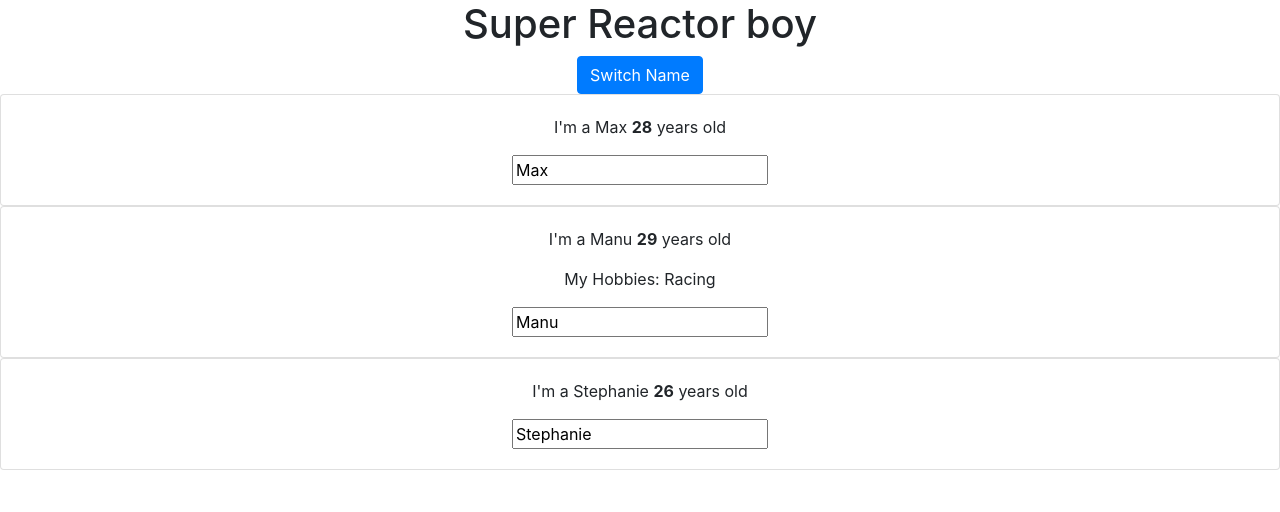
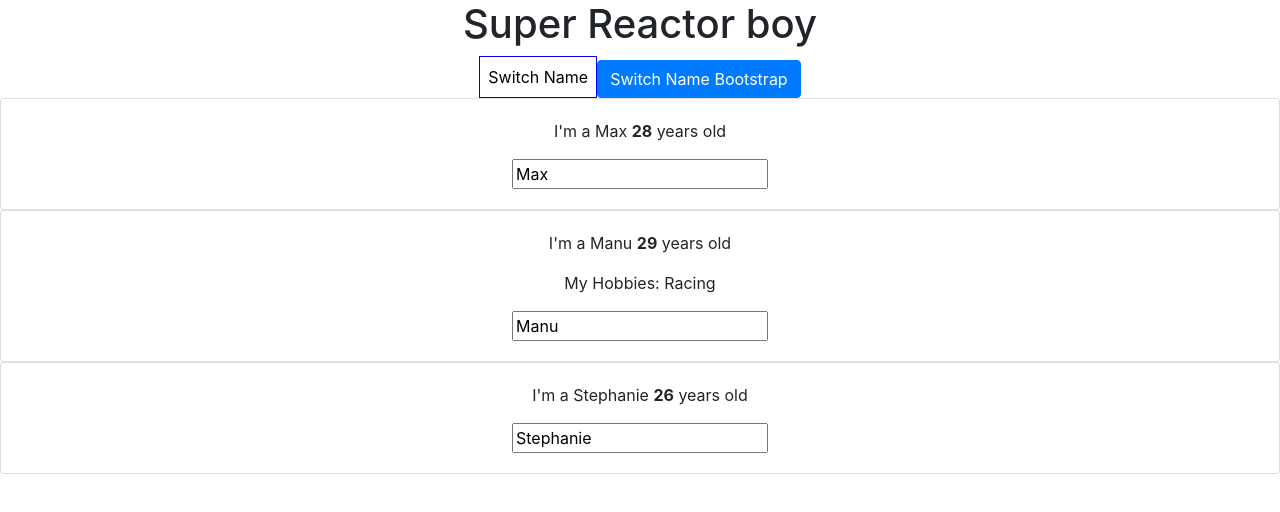
Before and after one commit to goxr3plus/React-App, a React (Create React App) app: page / in a window 1280 px wide. Shown: the top 512 px of the page. Built offline with nearby package versions, Linux system fonts and the light colour scheme.

Commit message:
Trying inline style

```diff
--- a/src/App.js
+++ b/src/App.js
@@ -35,11 +35,21 @@
    }
 
   render() {
+    const style ={
+      backgroundColor: 'white',
+      font: 'inherit',
+      border: '1px solid blue',
+      padding: '8px',
+      cursor: 'pointer'
+
+    }
+
     return (
       <div className="App">
         <h1> Super Reactor boy</h1>
         {/* () => this.switchNameHandler("Maximilian" ) This can be inefficient*/}
-        <Button onClick={ () => this.switchNameHandler("Maximilian" )}>Switch Name</Button>
+        <button style={style} onClick={ () => this.switchNameHandler("Maximilian" )}>Switch Name</button>
+        <Button onClick={ () => this.switchNameHandler("Maximilian" )}>Switch Name Bootstrap</Button>
         <Person
           name={this.state.persons[0].name}
           age={this.state.persons[0].age}/>
```
